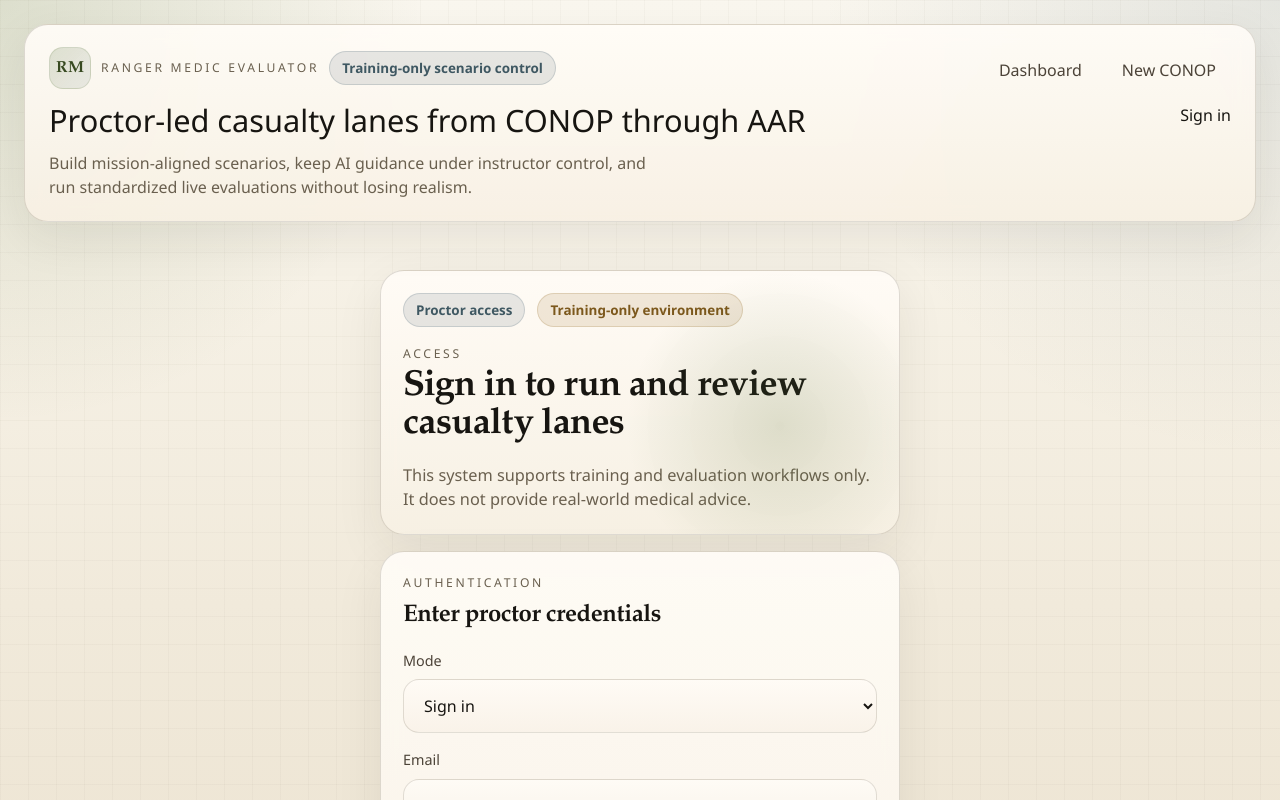
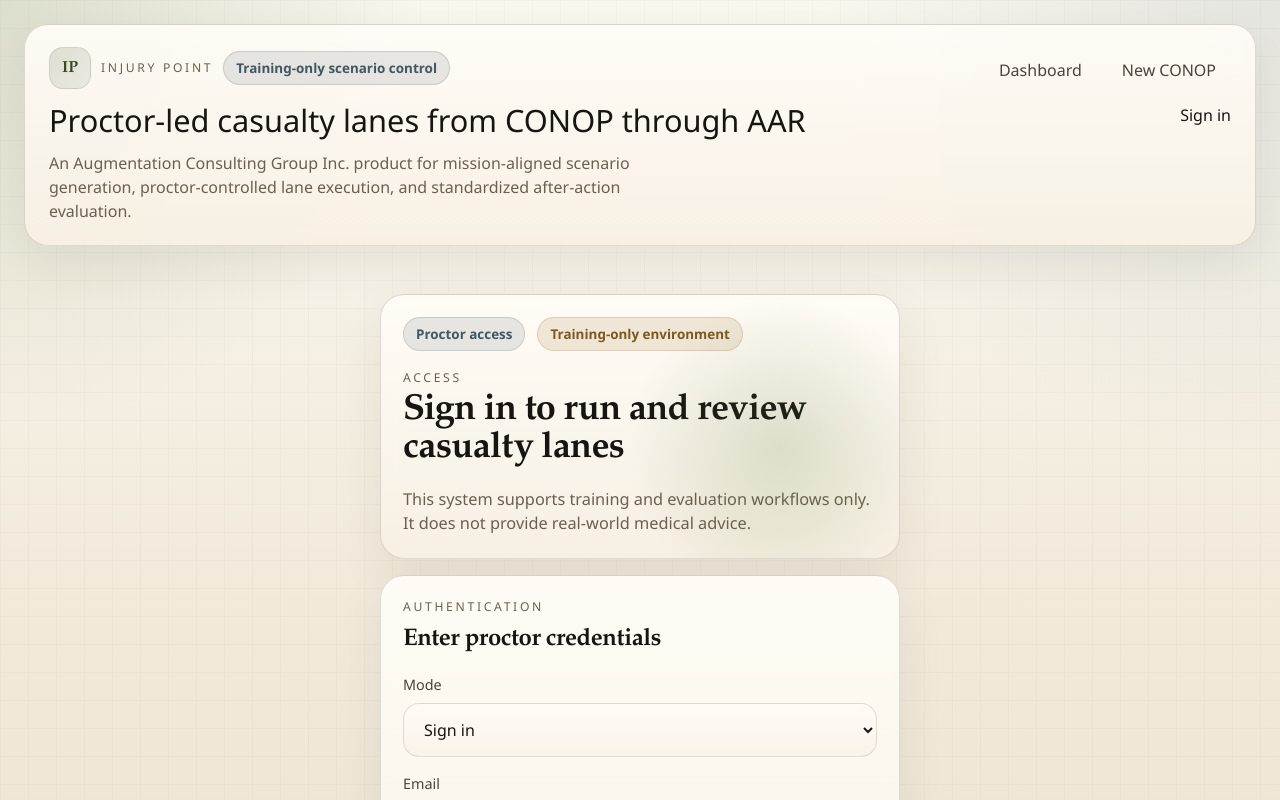
Before and after one commit to mkarangekis2/AppTest, a Next.js app: page /login in a window 1280 px wide. Shown: the top 800 px of the page. Built offline with nearby package versions, Linux system fonts and the light colour scheme; no server answers.

Commit message:
Rebrand shell to Injury Point

```diff
--- a/src/app/layout.tsx
+++ b/src/app/layout.tsx
@@ -5,8 +5,8 @@ import { getOptionalUser } from "@/lib/auth";
 import { SignOutButton } from "@/components/sign-out-button";
 
 export const metadata: Metadata = {
-  title: "Ranger Medic Evaluator",
-  description: "Training scenario workflow for proctor-led Ranger medic evaluation."
+  title: "Injury Point",
+  description: "An Augmentation Consulting Group Inc. training and evaluation platform for proctor-led casualty lanes."
 };
 
 export default async function RootLayout({ children }: { children: React.ReactNode }) {
@@ -19,14 +19,14 @@ export default async function RootLayout({ children }: { children: React.ReactNo
           <header className="topbar">
             <div className="brand-block">
               <div className="brand-kicker">
-                <span className="brand-mark">RM</span>
-                <div className="eyebrow">Ranger Medic Evaluator</div>
+                <span className="brand-mark">IP</span>
+                <div className="eyebrow">Injury Point</div>
                 <span className="badge info">Training-only scenario control</span>
               </div>
               <div className="brand-title">Proctor-led casualty lanes from CONOP through AAR</div>
               <div className="brand-copy">
-                Build mission-aligned scenarios, keep AI guidance under instructor control, and run standardized live
-                evaluations without losing realism.
+                An Augmentation Consulting Group Inc. product for mission-aligned scenario generation, proctor-controlled
+                lane execution, and standardized after-action evaluation.
               </div>
             </div>
             <div className="stack tight" style={{ justifyItems: "end" }}>
```
